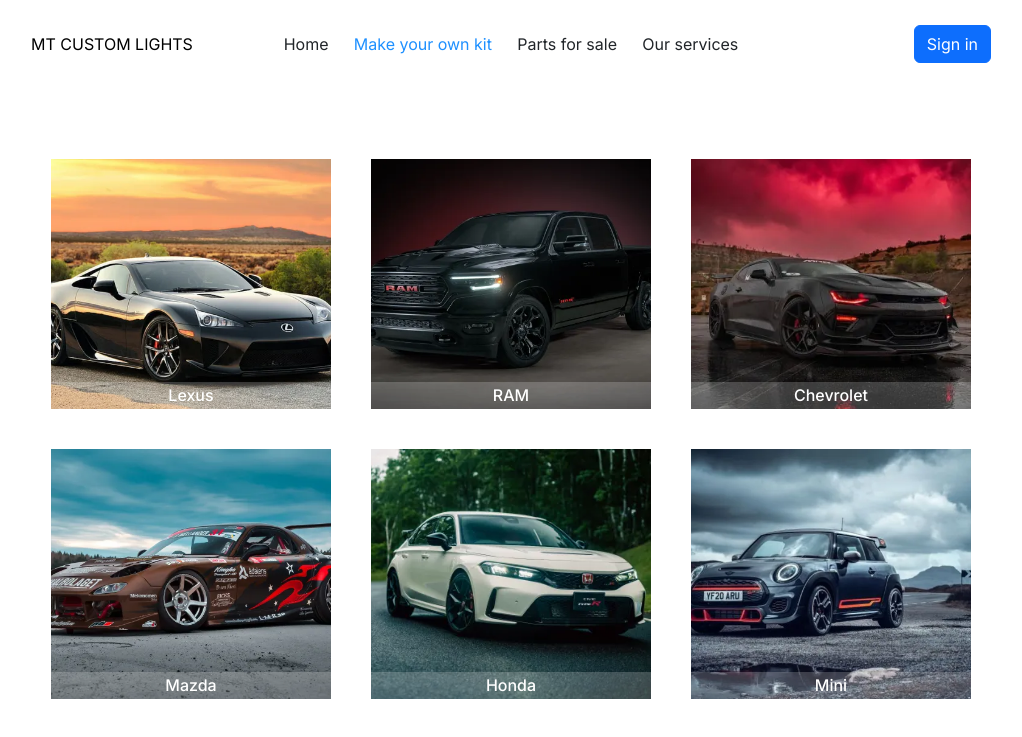
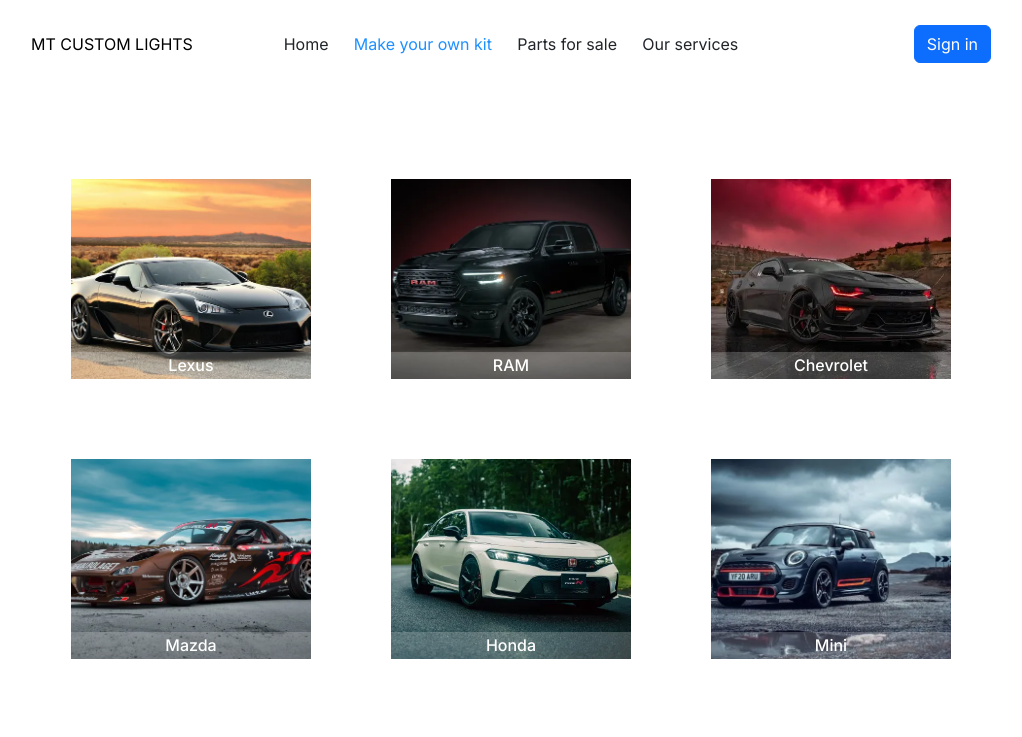
Before and after one commit to kennataddese6/threecars, a Next.js app: page /kit in a window 1280 px wide. Shown: the top 737 px of the page, without its empty margins (129-1151 px from the left). Built offline with nearby package versions, Linux system fonts and the light colour scheme; a web font is replaced by a local one.

Commit message:
reduce hegit

```diff
--- a/app/globals.css
+++ b/app/globals.css
@@ -264,7 +264,7 @@
 .carCardImage {
   position: relative;
   width: 100%;
-  margin: 12px 12px;
+  margin: 3em;
   height: 250px;
   cursor: pointer;
   transition: all 0.5s ease-in-out;
@@ -620,8 +620,8 @@
     height: 10rem;
   }
   .carCardImage {
-    margin: 20px;
-    height: 250px;
+    margin: 2.5em;
+    height: 25vh;
   }
   #menuicon {
     display: none;
```
